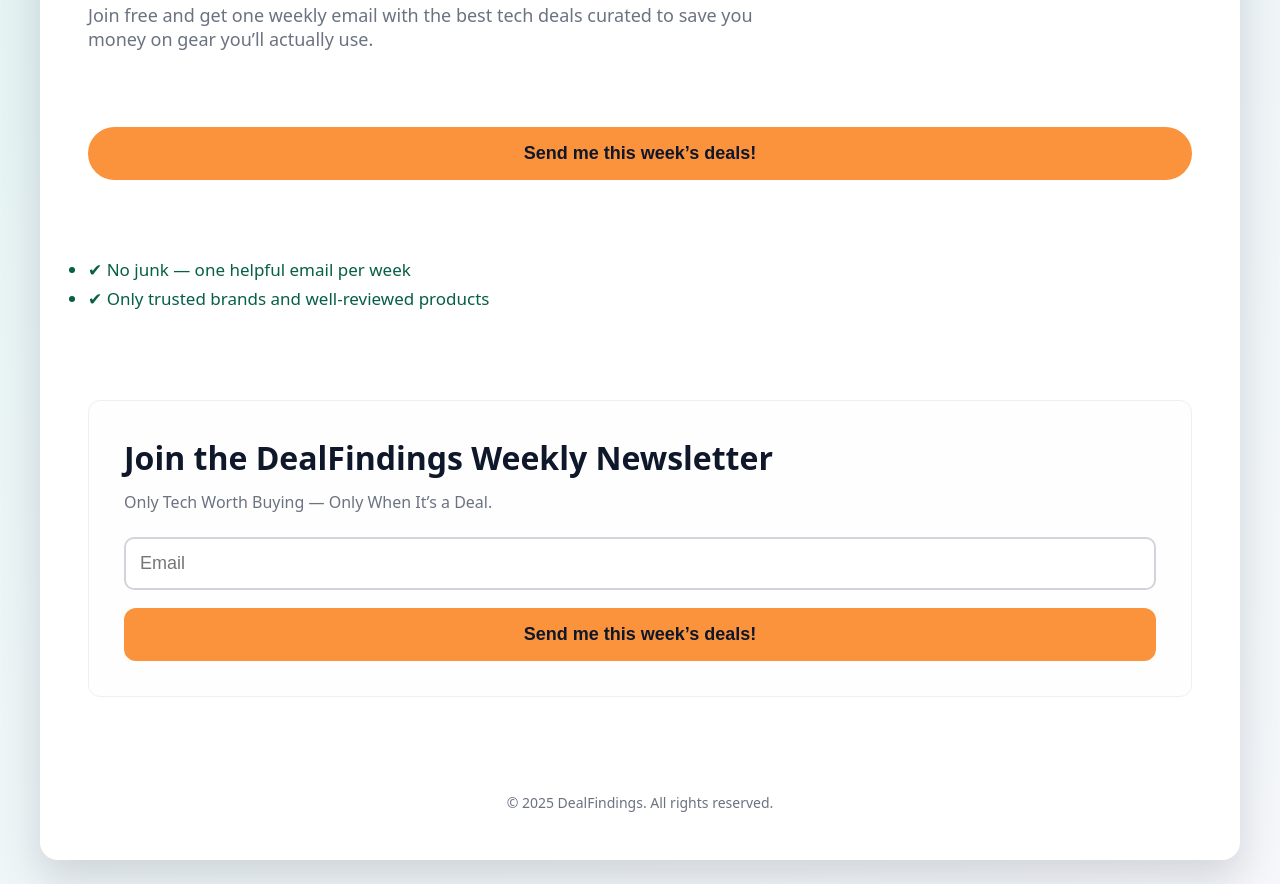
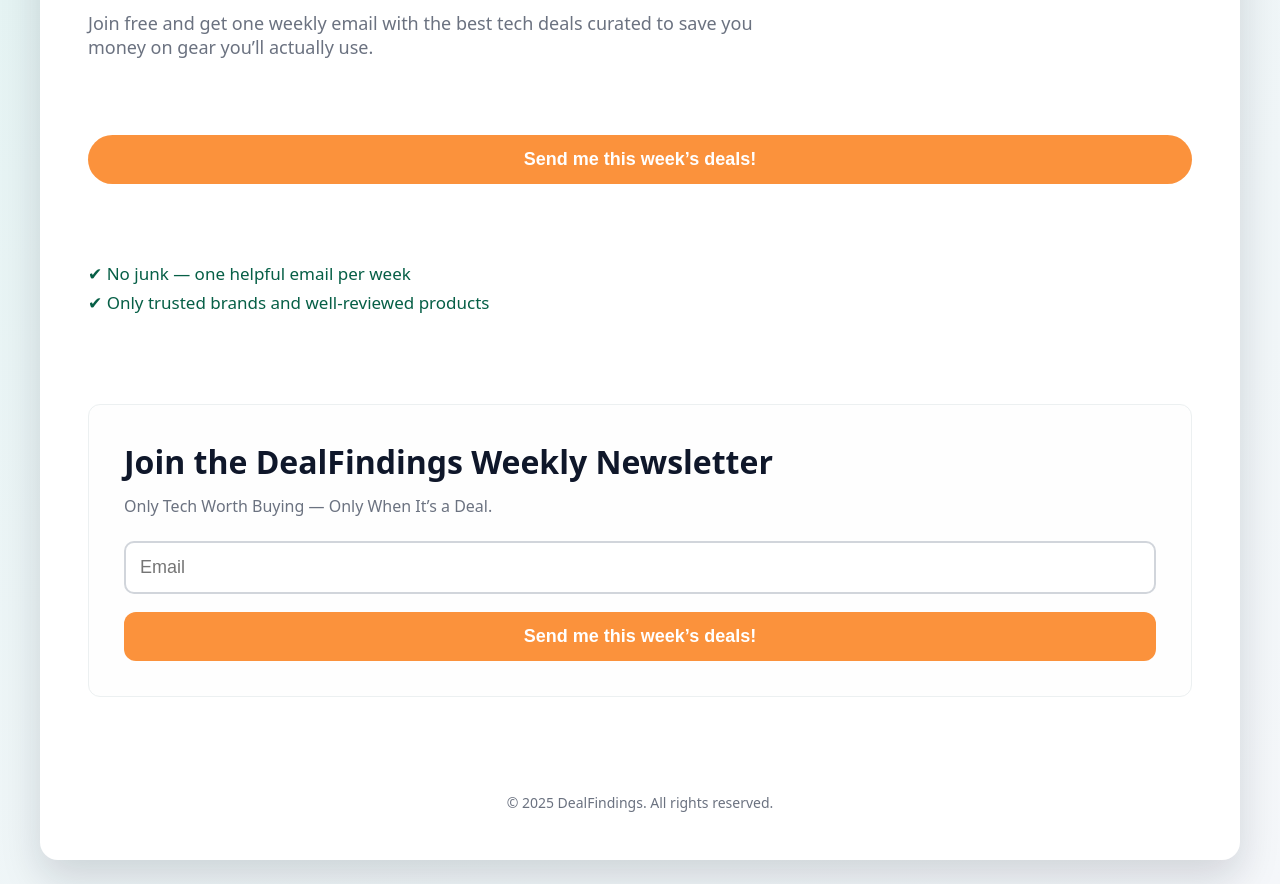
Before and after one commit to Titin1476/dealfindings-site, a plain HTML site: page index.html in a window 1280 px wide. Shown: the part 438-1322 px from the top of the page. Drawn offline with Linux system fonts and the light colour scheme.

Commit message:
Update index.html

```diff
--- a/index.html
+++ b/index.html
@@ -17,9 +17,9 @@
     }
 
     * {
+      box-sizing: border-box;
       margin: 0;
       padding: 0;
-    box-sizing: border-box;
     }
 
     body {
@@ -48,6 +48,7 @@
     .header {
       display: flex;
       justify-content: flex-start;
+      margin-bottom: 8px;
     }
 
     .logo-svg {
@@ -79,28 +80,26 @@
       max-width: 700px;
     }
 
-  /* --- ORANGE CTA BUTTONS --- */
     .cta-btn {
       background: var(--brand-orange);
-    color: var(--text);
+      color: white;
       font-size: 18px;
-    font-weight: 700;
+      font-weight: 600;
       border: none;
       border-radius: 30px;
-    padding: 16px 32px;
+      padding: 14px 28px;
       cursor: pointer;
       margin-bottom: 24px;
-    transition: background 0.2s ease, transform 0.15s ease;
     }
 
     .cta-btn:hover {
-    background: #ff8a24;
-    transform: translateY(-2px);
+      background: #ea580c;
     }
 
     .features {
       margin-bottom: 36px;
       font-size: 17px;
+      list-style: none;
     }
 
     .features li {
@@ -135,23 +134,20 @@
       border-radius: 10px;
     }
 
-  /* --- SECOND ORANGE CTA BUTTON --- */
     .signup-btn {
       background: var(--brand-orange);
-    color: var(--text);
+      color: white;
       width: 100%;
       font-size: 18px;
-    font-weight: 700;
-    padding: 16px;
+      font-weight: 600;
+      padding: 14px;
       border-radius: 12px;
       cursor: pointer;
       border: none;
-    transition: background 0.2s ease, transform 0.15s ease;
     }
 
     .signup-btn:hover {
-    background: #ff8a24;
-    transform: translateY(-2px);
+      background: #ea580c;
     }
 
     footer {
@@ -162,12 +158,11 @@
     }
   </style>
 </head>
-
 <body>
 
 <div class="page">
 
-  <!-- LOGO -->
+  <!-- LOGO (upper-left) -->
   <div class="header">
     <svg class="logo-svg"
          viewBox="0 0 500 120"
@@ -175,11 +170,13 @@
          aria-labelledby="dfLogoTitle dfLogoDesc"
          role="img">
       <title id="dfLogoTitle">DealFindings Logo</title>
-      <desc id="dfLogoDesc">Blue price tag icon with orange checkmark</desc>
+      <desc id="dfLogoDesc">Blue price tag icon with orange checkmark and the word DealFindings</desc>
 
+      <!-- Tag icon aligned to text baseline -->
       <g transform="translate(0,38)">
         <path d="M12 4h52c3 0 5 2 5 5v26c0 3-2 5-5 5H32L10 24V9c0-3 2-5 5-5z" fill="#2563EB"/>
         <circle cx="22" cy="14" r="4" fill="#EFF6FF"/>
+        <!-- Checkmark moved right -->
         <path d="M43 24l7 7 11-13"
               fill="none"
               stroke="#FB923C"
@@ -188,6 +185,7 @@
               stroke-linejoin="round"/>
       </g>
 
+      <!-- Text: one word, larger than icon -->
       <text x="75" y="82"
             font-size="65"
             font-weight="700"
@@ -198,7 +196,7 @@
     </svg>
   </div>
 
-  <!-- Section Tag -->
+  <!-- Header Label -->
   <span class="section-label">DEALFINDINGS WEEKLY</span>
 
   <h1>Only Tech Worth Buying — Only When It’s a Deal.</h1>
@@ -207,26 +205,60 @@
     Join free and get one weekly email with the best tech deals curated to save you money on gear you’ll actually use.
   </p>
 
-  <button class="cta-btn">Send me this week’s deals!</button>
+  <button class="cta-btn" type="button" id="top-cta">Send me this week’s deals!</button>
 
   <ul class="features">
     <li>✔ No junk — one helpful email per week</li>
     <li>✔ Only trusted brands and well-reviewed products</li>
   </ul>
 
-  <div class="signup-box">
+  <div class="signup-box" id="signup">
     <h2>Join the DealFindings Weekly Newsletter</h2>
     <p class="signup-box-subtext">
       Only Tech Worth Buying — Only When It’s a Deal.
     </p>
 
-    <input type="email" placeholder="Email" />
-    <button class="signup-btn">Send me this week’s deals!</button>
+    <!-- MailerLite wired form -->
+    <form
+      id="newsletter-form"
+      class="ml-block-form"
+      action="https://assets.mailerlite.com/jsonp/1947386/forms/172176129821509406/subscribe"
+      method="POST"
+    >
+      <input
+        type="email"
+        name="fields[email]"
+        id="email"
+        placeholder="Email"
+        autocomplete="email"
+        required
+      />
+
+      <!-- Required MailerLite fields -->
+      <input type="hidden" name="ml-submit" value="1">
+      <input type="hidden" name="anticsrf" value="true">
+
+      <button type="submit" class="signup-btn" id="form-cta">
+        Send me this week’s deals!
+      </button>
+    </form>
   </div>
 
   <footer>© 2025 DealFindings. All rights reserved.</footer>
 
 </div>
 
+<script>
+  // Scroll from top CTA to signup box
+  const topCta = document.getElementById('top-cta');
+  const signupBox = document.getElementById('signup');
+
+  if (topCta && signupBox) {
+    topCta.addEventListener('click', function () {
+      signupBox.scrollIntoView({ behavior: 'smooth' });
+    });
+  }
+</script>
+
 </body>
 </html>
```
Lines whose indentation alone changed are shown as unchanged.
